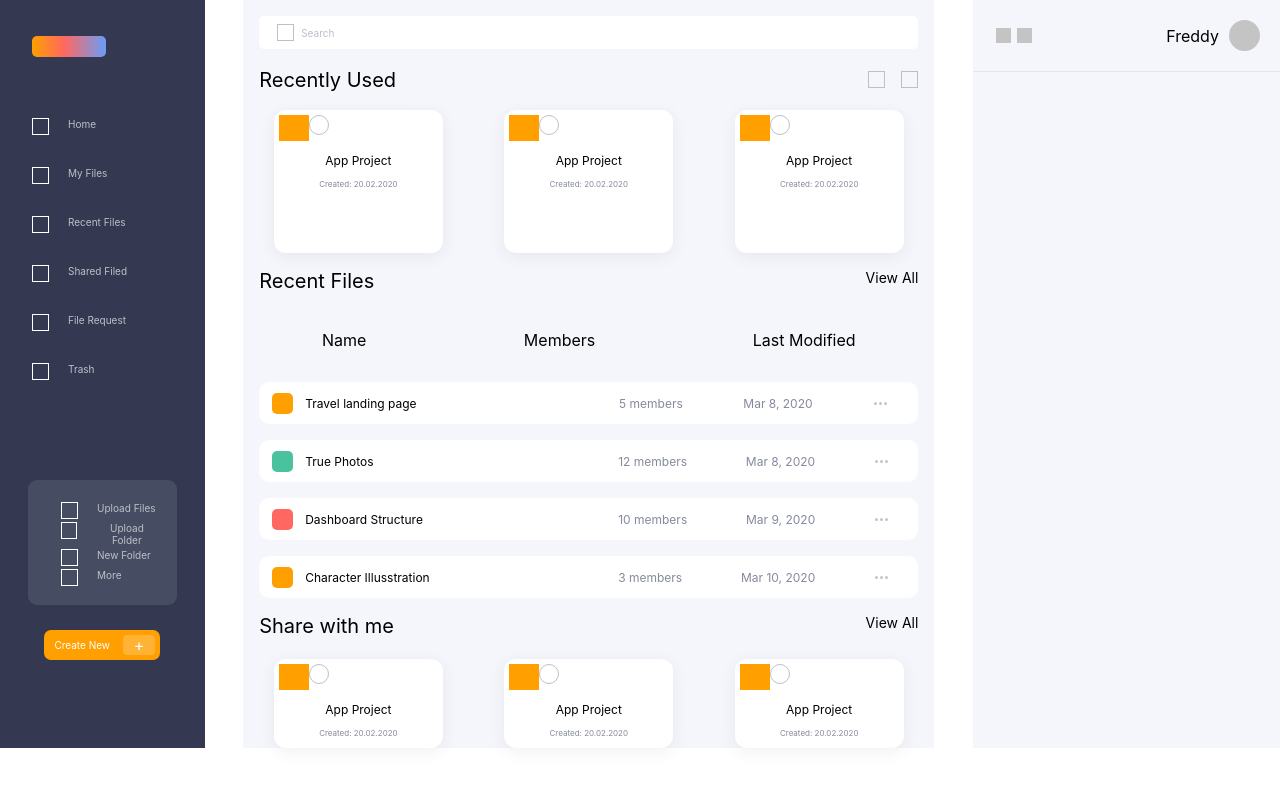
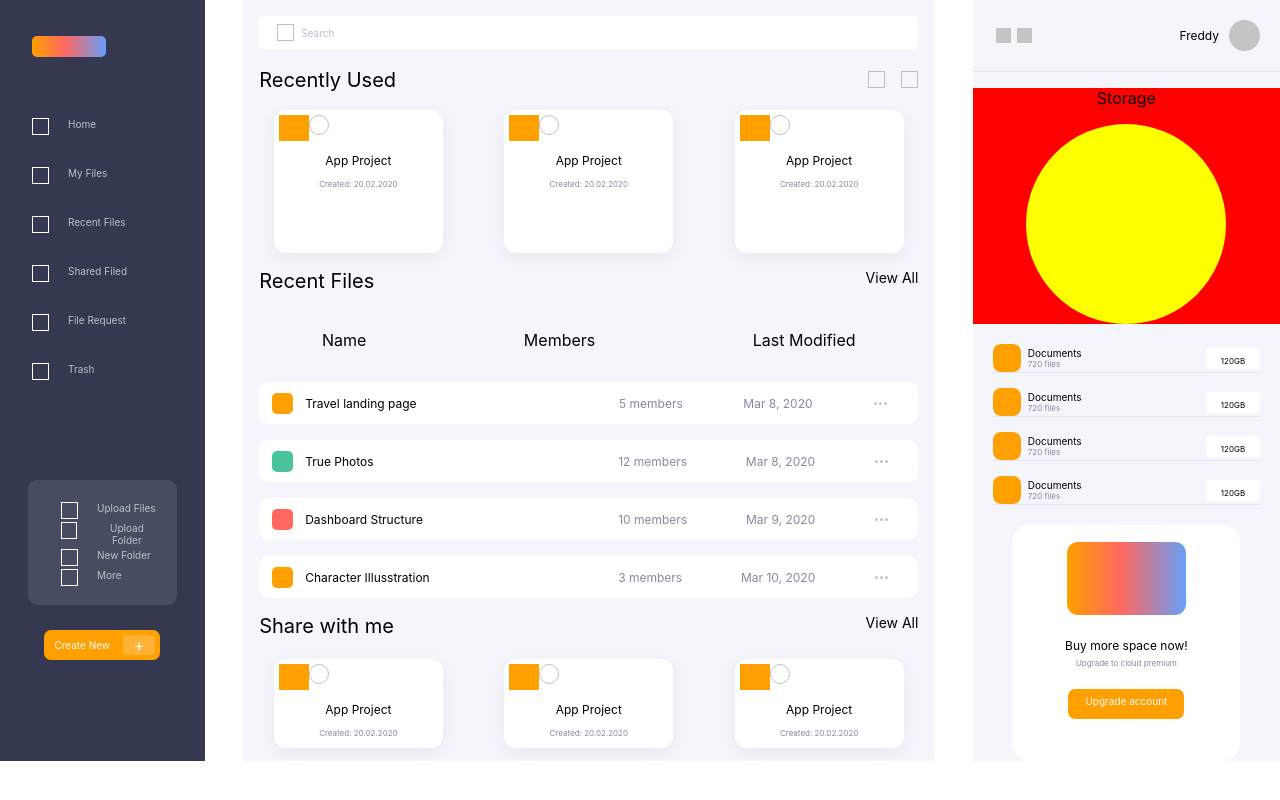
Before and after one commit to Freddy-Bedregal/styling-challenge, a React (Create React App) app: page / in a window 1280 px wide. Built offline with nearby package versions, Linux system fonts and the light colour scheme.

Commit message:
Margin from Graph Details modified

```diff
--- a/src/App.css
+++ b/src/App.css
@@ -15,6 +15,10 @@
 .small-cards-container{
   display: flex;
   justify-content: space-around;
+}
+
+.graph-cards-detail-container{
+  margin: 20px;
 }
 
 @media (prefers-reduced-motion: no-preference) {
--- a/src/App.tsx
+++ b/src/App.tsx
@@ -11,6 +11,9 @@ import { LabelTop } from './components/MediumPart/LabelTop/LabelTop';
 import { LargeCard } from './components/MediumPart/LargeCard/LargeCard';
 import { SearchBar } from './components/MediumPart/SearchBar/SearchBar';
 import { SmallCard } from './components/MediumPart/SmallCard/SmallCard';
+import { Footer } from './components/RightSidebar/Footer/Footer';
+import { Graph } from './components/RightSidebar/Graph/Graph';
+import { GraphDetail } from './components/RightSidebar/GraphDetail/GraphDetail';
 import { Header } from './components/RightSidebar/Header/Header';
 
 function App() {
@@ -72,6 +75,16 @@ function App() {
       <div className="aside">
         <Header></Header>
 
+        <Graph></Graph>
+
+      <div className='graph-cards-detail-container'>
+        <GraphDetail></GraphDetail>
+        <GraphDetail></GraphDetail>
+        <GraphDetail></GraphDetail>
+        <GraphDetail></GraphDetail>
+      </div>
+
+        <Footer></Footer>
       </div>
 
     </div>
--- /dev/null
+++ b/src/components/RightSidebar/Footer/Footer.css
@@ -0,0 +1,44 @@
+.footer-container{
+    width: 194px;
+    height: 202px;
+    padding: 17px;
+    margin-left: auto;
+    margin-right: auto;
+    background: #FFFFFF;
+    border-radius: 18px;
+}
+
+.footer-label{
+    width: 119px;
+    height: 73px;
+    margin-left: auto;
+    margin-right: auto;
+    background: linear-gradient(270.15deg, #689FF8 0.15%, #FF6860 54.7%, #FF9F00 99.9%);
+    border-radius: 11px;
+}
+
+.footer-title{
+    margin-top: 23px;
+    font-size: 12px;
+}
+
+.footer-description{
+    margin-top: 5px;
+    font-size: 8px;
+    color: #858A9D;
+}
+
+.footer-button{
+    width: 116px;
+    height: 30px;
+    margin-left: auto;
+    margin-right: auto;
+    background: #FF9F00;
+    border-radius: 7px;
+    margin-top: 21px;
+}
+
+.footer-button-text{
+    color: #FFFFFF;
+    font-size: 10px;
+}
--- /dev/null
+++ b/src/components/RightSidebar/Footer/Footer.tsx
@@ -0,0 +1,14 @@
+import './Footer.css'
+
+export function Footer(){
+    return (
+        <div className="footer-container">
+            <div className='footer-label'></div>
+            <div className='footer-title'>Buy more space now!</div>
+            <div className='footer-description'>Upgrade to cloud premium</div>
+            <div className='footer-button'>
+                <span className='footer-button-text'>Upgrade account</span>
+            </div>
+        </div>
+    )
+}
--- /dev/null
+++ b/src/components/RightSidebar/Graph/Graph.css
@@ -0,0 +1,13 @@
+.graph-container{
+    width: auto;
+    background-color: red;
+}
+
+.circlex{
+    width: 200px;
+    height: 200px;
+    border-radius: 50%;
+    background-color: yellow;
+    margin-left: auto;
+    margin-right: auto;
+}
--- /dev/null
+++ b/src/components/RightSidebar/Graph/Graph.tsx
@@ -0,0 +1,10 @@
+import './Graph.css'
+
+export function Graph(){
+    return (
+        <div className="graph-container">
+            <p className="graph-title">Storage</p>
+            <div className="circlex"></div>
+        </div>
+    )
+}
--- /dev/null
+++ b/src/components/RightSidebar/GraphDetail/GraphDetail.css
@@ -0,0 +1,41 @@
+.graph-detail-container{
+    display: flex;
+    align-items: center;
+    border-bottom: 1px solid #E0E7F1;
+    margin-bottom: 15px;
+}
+
+.graph-detail-square{
+    width: 28px;
+    height: 28px;
+    background: #FF9F00;
+    border-radius: 8px;
+}
+
+.graph-detail-text{
+    display: flex;
+    flex-direction: column;
+    margin-left: 7px;
+    align-items: flex-start;
+}
+
+.graph-detail-title{
+    font-size: 10px;
+}
+
+.graph-detail-description{
+    font-size: 8px;
+    color: #858A9D;
+}
+
+.graph-detail-white-container{
+    width: 54px;
+    height: 21px;
+    background-color: #FFFFFF;
+    border-radius: 4px;
+    margin-left: auto;
+}
+
+.graph-detail-text-into-white{
+    font-size: 8px;
+}
--- /dev/null
+++ b/src/components/RightSidebar/GraphDetail/GraphDetail.tsx
@@ -0,0 +1,18 @@
+import './GraphDetail.css'
+
+export function GraphDetail(){
+    return (
+        <div className="graph-detail-container">
+            <div className="graph-detail-square"></div>
+
+            <div className="graph-detail-text">
+                <div className="graph-detail-title">Documents</div>
+                <div className="graph-detail-description">720 files</div>
+            </div>
+
+            <div className="graph-detail-white-container">
+                <p className="graph-detail-text-into-white">120GB</p>
+            </div>
+        </div>
+    )
+}
--- a/src/components/RightSidebar/Header/Header.css
+++ b/src/components/RightSidebar/Header/Header.css
@@ -32,4 +32,5 @@
 
 .header-text{
     margin-right: 10px;
+    font-size: 12px;
 }
```
